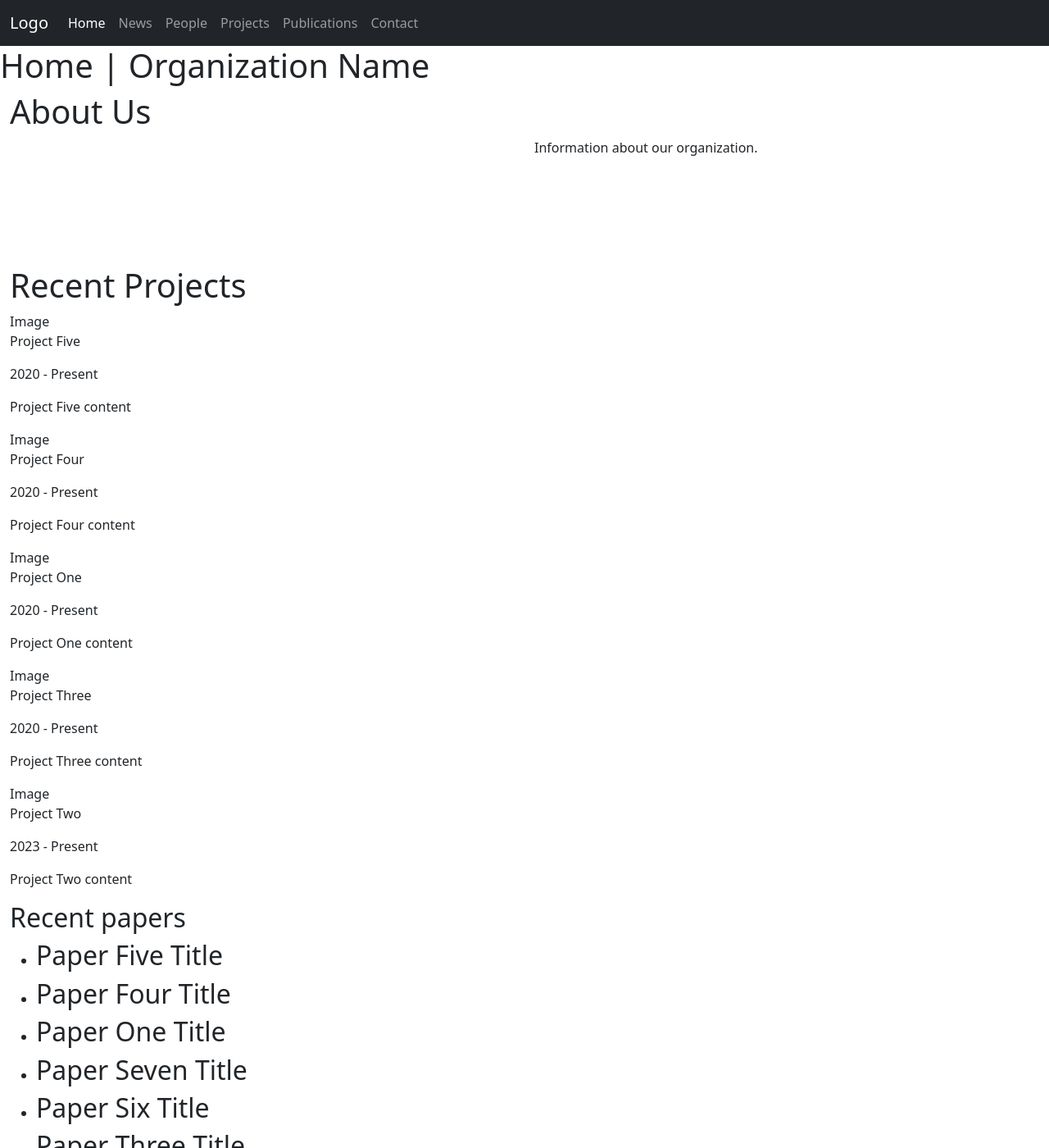
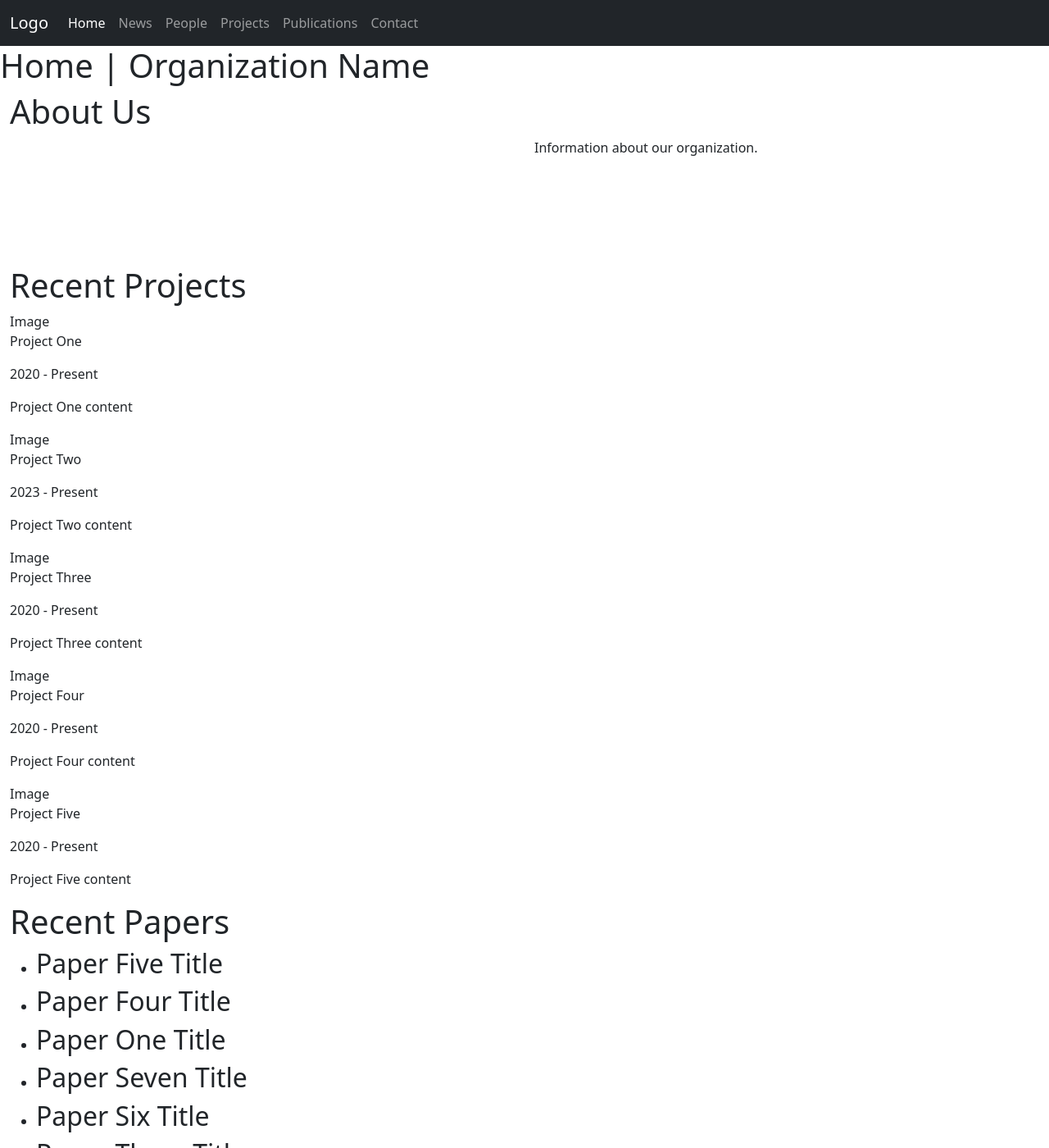
Before and after one commit to alt-thompson/sample-pages, a Jekyll site: the page built from docs/index.md, in a window 1280 px wide and 1400 px high. Shown: the whole window at 82% size. Built offline with Jekyll 4.4.1, drawn with Linux system fonts in a browser that asks for light colours.

Commit message:
Order projects by date and limit collection to 3 in test page.

```diff
--- a/docs/index.md
+++ b/docs/index.md
@@ -3,9 +3,9 @@ layout: default
 title: Home | Organization Name
 ---
 
-<div class="container-fluid index-content-container">
+<div class="container-fluid">
   <h1 class="section-header">About Us</h1>
-  <div class="row about-us-grid">
+  <div class="row">
     <div class="col-md-6 center-canvas">
       <!-- TODO: What is canvas? -->
       <canvas id="logo-canvas"></canvas>
@@ -18,9 +18,9 @@ title: Home | Organization Name
   </div>
 </div>
 
-<div class="container-fluid index-content-container">
+<div class="container-fluid">
   <h1 class="section-header">Recent Projects</h1>
-  <div class="project-grid landing-page-project-grid">
+  <div class="project-grid">
   {% for project in site.projects %}
     <div class="project-card">
       <div class="project-image">
@@ -45,17 +45,17 @@ title: Home | Organization Name
   </div>
 </div>
 
-<div class="container-fluid index-content-container">
-<h2>Recent papers</h2>
-<ul>
-  {% for paper in site.publications %}
-    <li>
-      <h2>{{ paper.title }}</h2>
-    </li>
-  {% endfor %}
-</ul>
+<div class="container-fluid">
+  <h1 class="section-header">Recent Papers</h1>
+  <ul>
+    {% for paper in site.publications %}
+      <li>
+        <h2>{{ paper.title }}</h2>
+      </li>
+    {% endfor %}
+  </ul>
 </div>
 
-<div class="container-fluid index-content-container">
-<h2>Sponsors</h2>
+<div class="container-fluid">
+  <h1 class="section-header">Sponsors</h1>
 </div>
```
Also changed, not shown: docs/_projects/project-five.md (+1 -0 lines), docs/_projects/project-four.md (+1 -0 lines), docs/_projects/project-one.md (+1 -0 lines), docs/_projects/project-three.md (+1 -0 lines), docs/_projects/project-two.md (+1 -0 lines), docs/test.md (added, +14 -0 lines), 3 other files.
